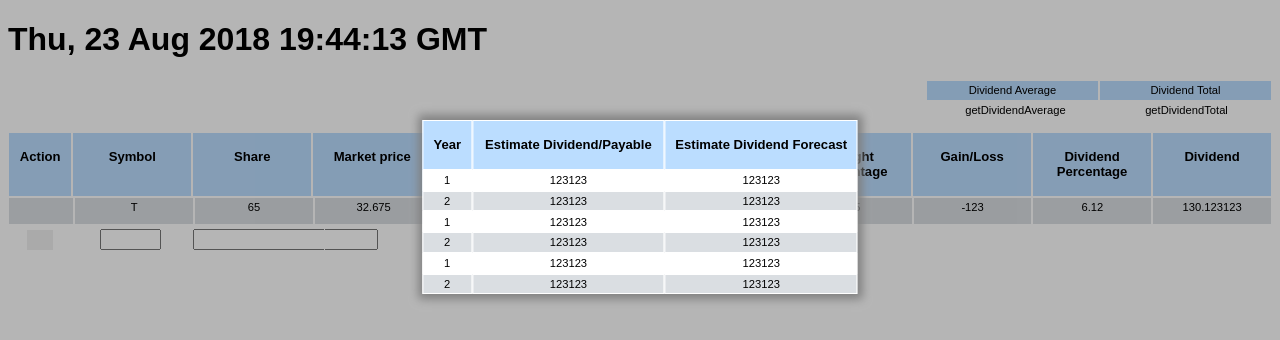
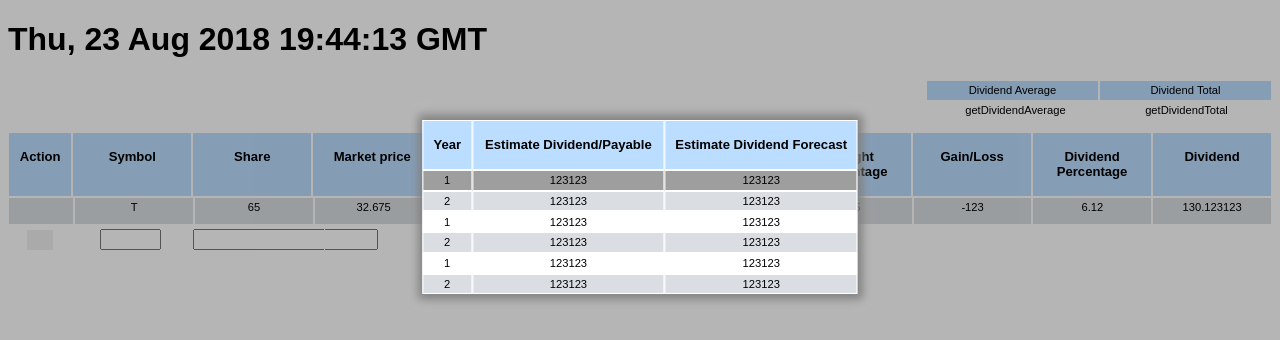
Before and after one commit to chunwing-lam/dividend-tracker-vue, a Vue app: page / in a window 1280 px wide. In both pictures the pointer is over the element 447 px from the left and 180 px from the top of the page. Shown: the top 340 px of the page. Built offline with nearby package versions, Linux system fonts and the light colour scheme; some icons are missing.

Commit message:
add hover style

```diff
--- a/src/components/ForecastTable.vue
+++ b/src/components/ForecastTable.vue
@@ -90,6 +90,9 @@ export default {
 .forecast-row {
   display: flex;
 }
+.forecast-row:hover > .forecast {
+  background: #9E9E9E;
+}
 .forecast-row:nth-child(even) {
   background: white;
 }
--- a/src/components/PurchasesRow.vue
+++ b/src/components/PurchasesRow.vue
@@ -32,6 +32,9 @@ export default {
 .icon {
   cursor: pointer;
 }
+.stock-row:hover > .stock {
+  background: #9E9E9E;
+}
 .stock-row:nth-child(odd) {
   background: rgb(218, 222, 226);
 }
```
